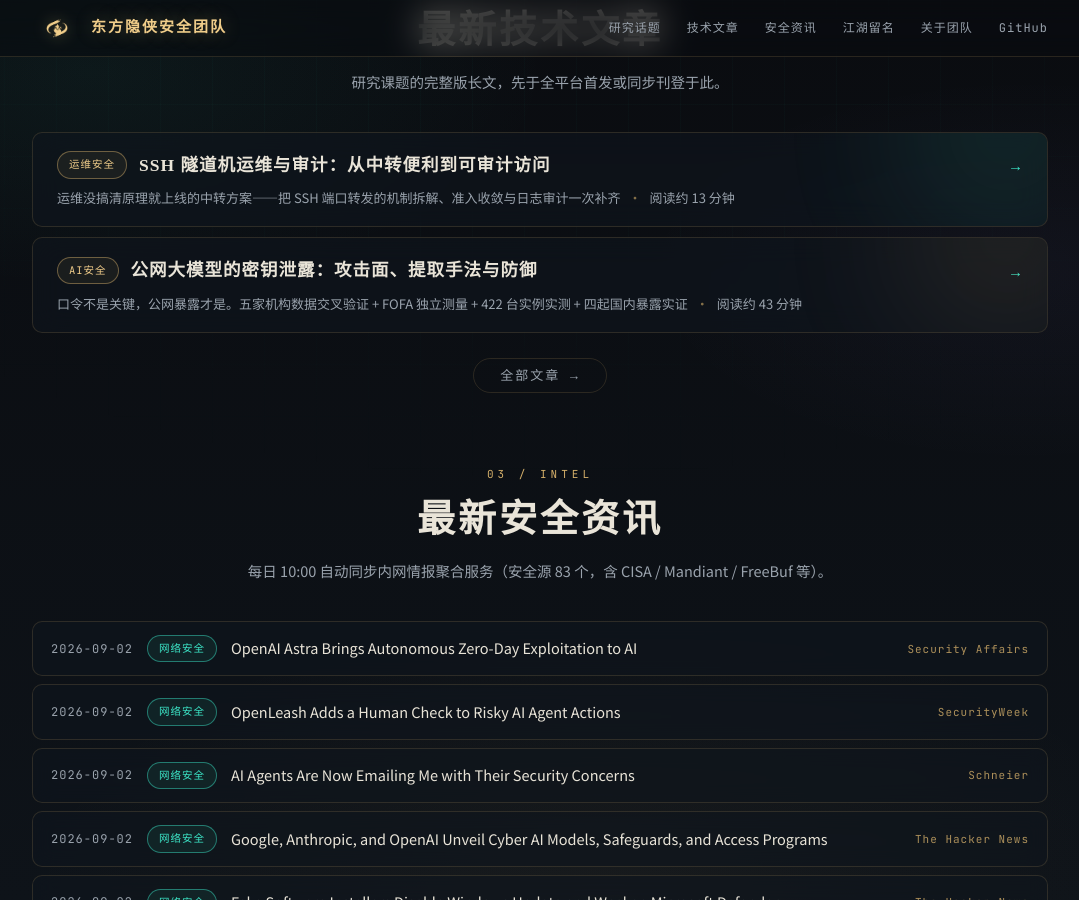
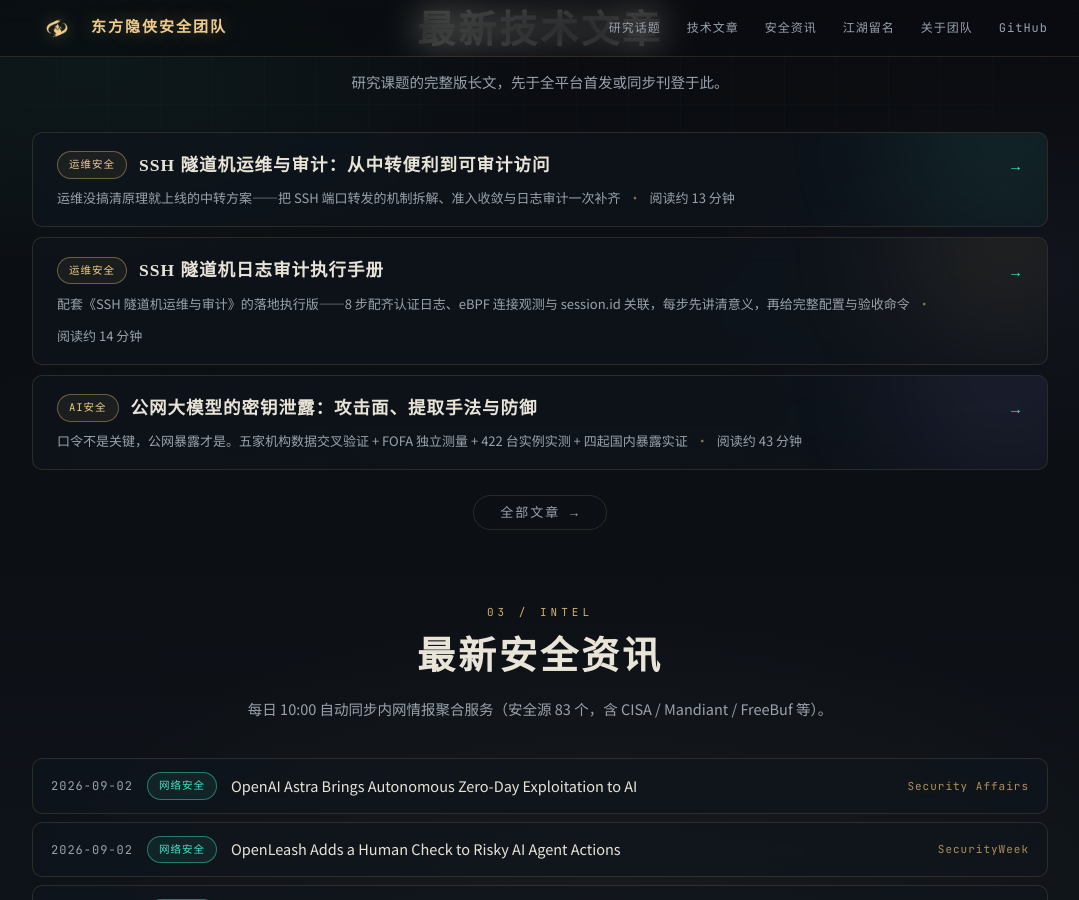
Before and after one commit to EastSword/EastSword.github.io, a Jekyll site: the page built from index.md, in a window 1280 px wide and 900 px high, scrolled down 2095 px. Shown: the whole window, without its empty margins (100-1179 px from the left). Built offline with Jekyll 4.4.1, drawn with Linux system fonts in a browser that asks for light colours; comment, search, counter and statistics services are not loaded; some of the changed lines change nothing that is shown; some of the changed text lies outside the part shown.

Commit message:
新增资料：SSH 隧道机日志审计执行手册（在线版 + docx 下载），课题页挂链接

````diff
--- /dev/null
+++ b/_articles/ssh-tunnel-audit-manual.md
@@ -0,0 +1,510 @@
+---
+layout: article
+title: "SSH 隧道机日志审计执行手册"
+subtitle: "配套《SSH 隧道机运维与审计》的落地执行版——8 步配齐认证日志、eBPF 连接观测与 session.id 关联，每步先讲清意义，再给完整配置与验收命令"
+abstract: "长文讲清楚了为什么，这本手册回答怎么落地。8 个步骤覆盖 sshd 日志与基线、Tetragon eBPF 内网连接观测、tcplife 字节数统计、事件规整脚本、systemd 常驻、Filebeat 双路采集、Ingest Pipeline 关联闭环。每一步开头说明它在证据链中的位置与缺失后果，配置与验收命令成套给出，跨小时 session.id 错配、容器重建、rsyslog 前提这些坑都有对应处理。"
+date: 2026-09-03
+updated: 2026-09-03
+reading_time: 14
+topic: ssh-tunnel-audit
+category: "运维安全"
+author: "千里"
+tags: ["运维安全", "安全审计", "检测工程", "SSH"]
+toc:
+  - id: m00
+    title: "0. 手册定位与落地顺序"
+    children: []
+  - id: m01
+    title: "1. sshd 日志配置：人侧证据"
+    children: []
+  - id: m02
+    title: "2. sshd 基线配置：控制面"
+    children: []
+  - id: m03
+    title: "3. Tetragon 连接观测：目标侧证据"
+    children:
+      - id: m03-1
+        title: "部署"
+      - id: m03-2
+        title: "加载观测策略"
+      - id: m03-3
+        title: "验证"
+  - id: m04
+    title: "4. tcplife：字节数与时长"
+    children: []
+  - id: m05
+    title: "5. 事件规整脚本"
+    children: []
+  - id: m06
+    title: "6. systemd 常驻与日志轮转"
+    children: []
+  - id: m07
+    title: "7. Filebeat 采集入库"
+    children: []
+  - id: m08
+    title: "8. session.id 关联闭环"
+    children: []
+  - id: m09
+    title: "9. 已知局限与运维要点"
+    children: []
+---
+
+这本手册是《[SSH 隧道机运维与审计：从中转便利到可审计访问](/articles/ssh-tunnel-audit/)》的落地执行版。长文回答"为什么要这么设计"，手册回答"具体怎么配、怎么验收、出问题怎么排查"。所有配置与长文保持同一基线，可以按顺序直接执行。需要离线版的话，[docx 全文在这里下载](/assets/files/ssh-tunnel-audit-manual.docx)。
+
+## 0. 手册定位与落地顺序
+{: #m00}
+
+审计要回答四个问题：谁登录、从哪登录、访问了哪些内网服务、访问规模是否异常。SSH 转发把证据天然拆成两半：认证日志证明"谁连上了跳板机"，内网目标看到的来源永远是跳板机 IP。全部 8 个步骤都在服务于把两半证据重新拼合。
+
+| 步骤 | 证据贡献 | 性质 |
+|---|---|---|
+| 第 1 步 sshd 日志配置 | 人侧证据：谁、从哪登录、认证方式、密钥指纹 | 必选 |
+| 第 2 步 sshd 基线配置 | 控制面：PermitOpen 白名单是告警判定依据，转发方向收敛 | 建议同步上线 |
+| 第 3 步 Tetragon connect | 目标侧证据：访问了哪个内网目标，进程与父进程上下文 | 必选 |
+| 第 4 步 tcplife close | 用量证据：收发字节数与连接时长 | 可后置 |
+| 第 5 步 规整脚本 | 控量与结构化，生成 flow 侧 session.id | 必选 |
+| 第 6 步 systemd 与轮转 | 常驻化、故障自愈、本地磁盘上限 | 必选 |
+| 第 7 步 Filebeat | 双路日志入 ES，dataset 分流 | 必选 |
+| 第 8 步 Ingest Pipeline | auth 侧补 session.id，关联闭环 | 必选 |
+
+落地顺序按依赖关系排，不按章节号排：
+
+1. **第 1 步先行**。改 VERBOSE 加 reload 五分钟完事，auth 侧证据从这一刻开始积累。
+2. **第 3、5、6 步一批**。Tetragon 部署 + 策略 + 规整脚本 + systemd 常驻，观测链一次拉通。验收看两点：compact 模式能看到 connect 事件、flow.json 里有规整输出。
+3. **第 7、8 步收口**。Filebeat 和 Ingest Pipeline 上线当天做一次 session.id 互查，flow 侧取一条反查 auth 能命中，闭环就算成立。
+4. **第 2 步基线**跟运维同步排期。PermitOpen 白名单没就位之前，"白名单外目标"这类告警上不了；只采集不收敛，审计系统记录的是一个不受限的全网代理。
+5. **第 4 步 tcplife** 按需手动跑，先不常驻。
+
+上线前确认三个前置条件：目标机 rsyslog 在跑（纯 journald 且没装 rsyslog 的系统，认证日志只进 journal 不落文件，Filebeat 采不到）；Docker 可用且 `/sys/kernel/btf/vmlinux` 存在（Tetragon 依赖 BTF）；ES（10.0.0.10:9200）从隧道机可达。密码过渡期给一个明确的关闭时间点，不然会一直"过渡"下去。
+
+## 1. sshd 日志配置：人侧证据
+{: #m01}
+
+这一步的意义：auth 日志是"谁登录"的唯一稳定证据源。隧道账号的 shell 是 nologin，纯端口转发登录不请求会话通道，ForceCommand 不触发，图形客户端也不执行远端命令，登录留痕只能依赖 sshd 自身的认证日志。VERBOSE 级别额外记录每次认证的密钥指纹（SHA256 摘要），密钥疑似失窃时靠它区分"同一账号换了一把钥匙"。没有这一步，session.id 关联和所有"谁"维度的查询都缺少数据基础。
+
+```
+# 日志增强
+SyslogFacility AUTHPRIV
+LogLevel VERBOSE
+```
+
+VERBOSE 够用，不要长期开 DEBUG，它会制造大量噪声并可能暴露敏感运行细节。
+
+改完执行 `sudo sshd -t` 校验语法，再 `sudo systemctl reload sshd` 生效。这两条是独立命令，reload 必须在注释之外单独执行，否则整段被 shell 当注释跳过，配置不会生效也没有任何报错。
+
+平台差异：认证日志路径 Debian 系是 `/var/log/auth.log`，RHEL 系是 `/var/log/secure`，第 7 步的 Filebeat 配置两条都覆盖了。
+
+## 2. sshd 基线配置：控制面
+{: #m02}
+
+这一步的意义：它决定审计"管什么"，是后续告警规则的判定依据来源。PermitOpen 白名单定义"哪些目标合法"，"白名单外目标"告警就是拿连接事件与这份清单比对，没有白名单告警就没有基线。AllowTcpForwarding local 封死远程转发，GatewayPorts no 防止本地转发被绑定到对外网卡，这两项决定了隧道机不会从受控中转劣化为双向暴露面。Match Group 把隧道用户与普通运维分层，日志过滤和权限审查都按这个边界来。这一步可以后于日志采集部署，但告警上线前必须补齐。
+
+把隧道用户放入独立用户组 tunnel-users，通过 Match Group 设置更严格的转发策略，普通运维登录和隧道访问就能分层管理：
+
+```
+# 日志增强，第 1 步中的配置保留
+SyslogFacility AUTHPRIV
+LogLevel VERBOSE
+
+# 全局收敛
+PermitRootLogin no
+GatewayPorts no
+AllowAgentForwarding no
+AllowStreamLocalForwarding no
+X11Forwarding no
+MaxAuthTries 3
+MaxSessions 5
+ClientAliveInterval 60
+ClientAliveCountMax 3
+LoginGraceTime 30
+
+# 过渡期保留密码认证（Core Tunnel 现状），公钥铺完后改为 no
+PasswordAuthentication yes
+KbdInteractiveAuthentication no
+
+# 隧道用户组：只给转发能力，不给 shell，目标白名单收敛
+Match Group tunnel-users
+    AllowTcpForwarding local
+    PermitTTY no
+    PermitTunnel no
+    PermitOpen 10.0.0.10:9200 10.0.0.20:3306 10.0.0.30:6379
+```
+
+验收，正向建一条白名单内隧道应成功：
+
+```
+sudo sshd -t
+sudo systemctl reload sshd
+ssh -N -L 127.0.0.1:9200:10.0.0.10:9200 alice@tunnel-host
+```
+
+反向验证白名单外目标应失败，客户端会收到 administratively prohibited 错误。改 PermitOpen 加新目标时同样走 sshd -t 加 reload。
+
+## 3. Tetragon 连接观测：目标侧证据
+{: #m03}
+
+这一步的意义：conntrack、防火墙日志这类网络侧工具只能给出五元组，结论止步于"跳板机 IP 访问了 10.0.0.10:9200"；eBPF 在内核态拿到发起连接的 PID、UID 与父进程链，才能回答"哪个 sshd 会话、哪个用户发起了这次访问"，这是 session.id 能关联的前提。选 connect 事件而不是抓包，是因为审计只需要连接元数据，CIDR 过滤在内核态完成，非内网流量零开销，日志量可控。
+
+### 部署
+{: #m03-1}
+
+```
+docker run -d --name tetragon --restart always \
+  --pid=host --cgroupns=host --privileged \
+  -v /sys/kernel/btf/vmlinux:/var/lib/tetragon/btf:ro \
+  quay.io/cilium/tetragon:v1.7.0
+```
+
+### 加载观测策略
+{: #m03-2}
+
+策略文件 `all-internal-connect.yaml`：
+
+```yaml
+apiVersion: cilium.io/v1alpha1
+kind: TracingPolicy
+metadata:
+  name: all-internal-connect
+spec:
+  kprobes:
+    - call: "tcp_v4_connect"
+      syscall: false
+      args:
+        - index: 0
+          type: "sock"
+      selectors:
+        - matchArgs:
+            - index: 0
+              operator: "DAddr"
+              values:
+                - "10.0.0.0/8"
+                - "172.16.0.0/12"
+                - "192.168.0.0/16"
+          matchActions:
+            - action: Post
+```
+
+要点：没有 matchBinaries，任何进程的内网连接都记录；没有端口限制；网段按实际 VPC 裁剪。过滤在内核态完成，非内网连接零开销。
+
+策略文件要挂载进容器才生效，而第一次部署时没挂策略目录，所以要把旧容器删掉重建，直接再跑一条 docker run 会报 container name already in use：
+
+```
+sudo mkdir -p /etc/tetragon/policies /var/log/ssh-tunnel
+sudo chmod 750 /var/log/ssh-tunnel
+# all-internal-connect.yaml 放进 /etc/tetragon/policies/ 后再执行下面两条
+docker rm -f tetragon
+docker run -d --name tetragon --restart always \
+  --pid=host --cgroupns=host --privileged \
+  -v /etc/tetragon/policies:/etc/tetragon/tetragon.tp.d:ro \
+  -v /sys/kernel/btf/vmlinux:/var/lib/tetragon/btf:ro \
+  quay.io/cilium/tetragon:v1.7.0
+```
+
+### 验证
+{: #m03-3}
+
+```
+docker exec -ti tetragon tetra getevents -o compact
+```
+
+从办公网建一条隧道并访问目标，应看到：
+
+```
+🔌 connect /usr/sbin/sshd tcp 192.168.10.5:41234 -> 10.0.0.10:9200
+```
+
+看不到事件时按顺序排查：策略文件是否在挂载目录里（宿主机 `ls /etc/tetragon/policies`），隧道是否真的建立了（`ss -tnp | grep sshd`，能看到 sshd 到内网目标的连接），目的网段是否在策略 values 内。
+
+## 4. tcplife：字节数与时长
+{: #m04}
+
+这一步的意义：第 3 步策略只挂了 tcp_v4_connect，connect 事件不含收发字节数，"过了多少流量、连了多久"拿不到。tcplife 在连接关闭时输出一条会话总结，补上用量证据，直接支撑"长连接""高流量"两类告警。缺这一步，审计能回答"谁访问了哪"，回答不了"量是否异常"。
+
+```
+# Ubuntu/Debian：apt install bpfcc-tools，工具名为 tcplife-bpfcc
+# RHEL/CentOS：dnf install bcc-tools，工具在 /usr/share/bcc/tools/
+sudo /usr/share/bcc/tools/tcplife | grep sshd
+```
+
+输出形如：
+
+```
+PID    COMM    LADDR           LPORT  RADDR           RPORT  TX_KB  RX_KB  MS
+1201   sshd    10.0.0.5        51234  10.0.0.10       9200   3.5    93.2   360012
+```
+
+TX_KB 和 RX_KB 是这条连接的收发总量，MS 是连接存续毫秒数，数据读的是内核 socket 里现成的统计，不抓包。
+
+为什么不用 Tetragon 顺手挂 tcp_close：它的 sock 参数默认只带地址和端口，收发字节数拿不到，要等上游支持或自己扩展策略，不如 bcc 现成。代价是 bcc 依赖内核头文件，内核小版本升级后要重新验证。
+
+落地节奏：connect 侧全量常驻，close 侧平时按需手动跑，字节审计做深了再考虑常驻入库。
+
+## 5. 事件规整脚本
+{: #m05}
+
+这一步的意义：Tetragon 原始输出是深层嵌套的 jsonl，单事件体积大、字段藏得深，直接入 ES 既难查询又撑索引。规整脚本承担三件事：把字段摊平为 ECS 风格路径（user.name、destination.ip、session.id），查询和告警规则才能直接引用；同五元组 10 秒窗口聚合，高频重连压缩成一条 flow_summary，控制日志量；按公式生成 flow 侧 session.id，为第 8 步的关联准备数据。
+
+脚本里有两个关键实现。sshd 的转发连接由无特权子进程发起，auth 日志里的 PID 是它的父进程（[priv] 监控进程），session_id 取父进程 PID 才能对上 auth 侧。Tetragon 的 kprobe 参数按类型包装，sock 类型在 args[0].sock_arg 下，直接取 args[0] 的字段会静默拿到空值。
+
+写入 `/usr/local/bin/tunnel_flow_filter.py` 并 `chmod +x`：
+
+```python
+#!/usr/bin/env python3
+# 输入：tetra getevents -o json 行；输出：规整后的嵌套 JSON 行
+# 规则：不限进程、不限端口；只保留内网网段目标；同五元组 10 秒窗口聚合
+# session_id = sha1(host|user|sshd父进程PID|小时桶) 的 base64，与 auth 侧 Ingest Pipeline 同公式
+import json, sys, time, ipaddress, hashlib, base64
+from collections import defaultdict
+
+INTERNAL_NETS = [ipaddress.ip_network(x) for x in ["10.0.0.0/8", "172.16.0.0/12", "192.168.0.0/16"]]
+WINDOW = 10
+bucket = defaultdict(lambda: {"count": 0, "first": None, "last": None})
+
+def is_internal(ip):
+    try:
+        return any(ipaddress.ip_address(ip) in n for n in INTERNAL_NETS)
+    except (ValueError, TypeError):
+        return False
+
+def get_user(proc):
+    # Tetragon 各版本用户名字段位置不同：老版本在 process.user，新版本在 process.credentials.user
+    cred = proc.get("credentials") or {}
+    for v in (proc.get("user_name"), proc.get("user"), cred.get("user")):
+        if isinstance(v, str) and v:
+            return v
+    return "unknown"
+
+def session_id(host, user, pid, ts):
+    # sha1 后取 base64：对齐 ES fingerprint 处理器的输出格式（base64 而非 hex）
+    raw = f"{host}|{user}|{pid}|{int(ts)//3600}"
+    return base64.b64encode(hashlib.sha1(raw.encode()).digest()).decode()
+
+def flush(now):
+    for k in list(bucket):
+        v = bucket[k]
+        if v["last"] and now - v["last"] >= WINDOW:
+            comm, host, user, pid, session_pid, saddr, dst_ip, dst_port = k
+            out = {
+                "@timestamp": time.strftime("%Y-%m-%dT%H:%M:%SZ", time.gmtime(v["last"])),
+                "event": {"dataset": "ssh_tunnel.flow", "action": "flow_summary", "count": int(v["count"])},
+                "host": {"name": host},
+                "user": {"name": user},
+                "process": {"pid": int(pid), "name": comm},
+                "source": {"ip": saddr},          # 隧道机出向地址；用户真实来源在 sshd.auth 侧
+                "destination": {"ip": dst_ip, "port": int(dst_port)},
+                "network": {"transport": "tcp"},
+                "session": {"id": session_id(host, user, session_pid, v["first"])},
+                "attribution": {
+                    "kind": "sshd_session" if comm == "sshd" else "host_process",
+                    "confidence": "high" if comm == "sshd" else "medium",
+                },
+            }
+            print(json.dumps(out, ensure_ascii=False), flush=True)
+            del bucket[k]
+
+for line in sys.stdin:
+    now = time.time()
+    flush(now)
+    try:
+        e = json.loads(line)
+    except Exception:
+        continue
+    pk = (e.get("event") or {}).get("process_kprobe")
+    if not pk or pk.get("function_name") != "tcp_v4_connect":
+        continue
+    proc = pk.get("process") or {}
+    args = pk.get("args") or []
+    # Tetragon 的 kprobe 参数按类型包装，sock 类型在 args[0].sock_arg 下
+    sock = (args[0].get("sock_arg") or {}) if args else {}
+    dst_ip, dst_port = sock.get("daddr"), int(sock.get("dport") or 0)
+    if not is_internal(dst_ip) or not dst_port:
+        continue
+    comm = (proc.get("binary") or "unknown").rsplit("/", 1)[-1]
+    pid = proc.get("pid") or 0
+    # sshd 的转发连接由无特权子进程发起，auth 日志里的 PID 是它的父进程（[priv] 监控进程），
+    # session_id 必须用父进程 PID，才能和 sshd.auth 侧公式对上
+    session_pid = ((proc.get("parent") or {}).get("pid") or pid) if comm == "sshd" else pid
+    key = (
+        comm,
+        e.get("node_name") or "tunnel-host",
+        get_user(proc),
+        pid,
+        session_pid,
+        sock.get("saddr") or "unknown",
+        dst_ip, dst_port,
+    )
+    bucket[key]["count"] += 1
+    bucket[key]["first"] = bucket[key]["first"] or now
+    bucket[key]["last"] = now
+```
+
+手动验证：`docker exec tetragon tetra getevents -o json | /usr/local/bin/tunnel_flow_filter.py`，建一条隧道访问内网目标，应输出一条含 session.id 的 flow_summary。
+
+## 6. systemd 常驻与日志轮转
+{: #m06}
+
+这一步的意义：docker exec 管道不是开机自启的，宿主机重启后观测静默中断，而审计最怕的就是"以为在记、其实没记"。systemd 托管提供常驻与自愈，容器重启导致管道断开时，Restart=always 在 3 秒内重新拉起。logrotate 限定本地磁盘上限，daily 滚动保留 14 天并压缩，防止 flow.json 无限增长先于 ES 把宿主机磁盘吃满。选 copytruncate 是为了不让轮转改名后 systemd 仍写旧文件句柄。
+
+`/etc/systemd/system/ssh-tunnel-flow.service`：
+
+```
+[Unit]
+Description=Tetragon events -> normalize -> flow.json
+After=docker.service
+Requires=docker.service
+
+[Service]
+Type=simple
+ExecStart=/bin/bash -lc 'docker exec tetragon tetra getevents -o json | /usr/local/bin/tunnel_flow_filter.py >> /var/log/ssh-tunnel/flow.json'
+Restart=always
+RestartSec=3
+
+[Install]
+WantedBy=multi-user.target
+```
+
+`/etc/logrotate.d/ssh-tunnel-flow`：
+
+```
+/var/log/ssh-tunnel/flow.json {
+    daily
+    rotate 14
+    missingok
+    notifempty
+    copytruncate
+    compress
+    delaycompress
+}
+```
+
+启动：`sudo systemctl daemon-reload && sudo systemctl enable --now ssh-tunnel-flow`。验收：`systemctl status ssh-tunnel-flow` 显示 active (running)，`tail -f /var/log/ssh-tunnel/flow.json` 有输出。
+
+## 7. Filebeat 采集入库
+{: #m07}
+
+这一步的意义：这是日志离开宿主机的一步，也是两类证据汇合的前置。两条输入对应两类证据：认证日志（谁登录）经 grok 解析为结构化字段，连接日志（去了哪）本身是 JSON，走 ndjson 直接解析。event.dataset 把两条流分开，后续才能对不同索引做不同的字段解析、保留周期和告警查询。没有这一步，前六步的产出只是宿主机本地文件，谈不上集中检索。
+
+`/etc/filebeat/filebeat.yml`：
+
+```yaml
+filebeat.inputs:
+  # 谁登录：SSH 认证日志
+  - type: filestream
+    id: sshd-auth-log
+    enabled: true
+    paths:
+      - /var/log/auth.log
+      - /var/log/secure
+    fields:
+      event.dataset: sshd.auth
+      service.name: sshd
+      tunnel.role: tunnel_host
+    fields_under_root: true
+    processors:
+      - grok:
+          match:
+            message:
+              - "sshd\\[%{INT:process.pid}\\]: %{WORD:auth_result} %{WORD:auth_method} for (invalid user )?%{USER:user.name} from %{IP:source.ip} port %{INT:source.port}"
+          ignore_missing: true
+          ignore_failure: true
+      - rename:
+          fields:
+            - from: "auth_result"
+              to: "event.outcome"
+          ignore_missing: true
+          ignore_failure: true
+
+  # 去了哪：内网连接日志（规整脚本输出）
+  - type: filestream
+    id: ssh-tunnel-flow
+    enabled: true
+    paths:
+      - /var/log/ssh-tunnel/flow*.json
+    parsers:
+      - ndjson:
+          target: ""
+          add_error_key: true
+    fields:
+      tunnel.role: tunnel_host
+    fields_under_root: true
+
+processors:
+  - add_host_metadata: ~
+  - drop_fields:
+      fields: ["agent.ephemeral_id", "ecs.version", "input.type", "log.offset"]
+      ignore_missing: true
+
+output.elasticsearch:
+  hosts: ["http://10.0.0.10:9200"]
+  index: "%{[event.dataset]}-%{+yyyy.MM.dd}"
+  pipeline: "ssh-auth-session-id"
+
+setup.template.enabled: false
+setup.ilm.enabled: false
+```
+
+执行 `sudo systemctl restart filebeat && sudo filebeat test output`，产出两个索引族：sshd.auth-YYYY.MM.DD 与 ssh_tunnel.flow-YYYY.MM.DD。
+
+三个细节要留意。第一，认证日志的路径 Debian 系是 `/var/log/auth.log`、RHEL 系是 `/var/log/secure`，上面两条都写了；但纯 journald 且没装 rsyslog 的系统，认证日志只进 journal 不落文件，filestream 一行都采不到，先确认 rsyslog 在跑。第二，grok 里 event.outcome 的值是 Accepted/Failed 字面量，不是 ECS 标准的 success/failure，查询和告警按字面值写就行，要严格对齐 ECS 可以在 Ingest Pipeline 里补一段映射。第三，setup.ilm.enabled 关掉之后 ES 侧没有自动清理，本地有 logrotate 14 天兜底，ES 侧要么补索引模板和 ILM，要么加个定时任务删过期索引，比如 `curl -XDELETE "http://10.0.0.10:9200/sshd.auth-2026.07.*"` 这样按月清。
+
+## 8. session.id 关联闭环
+{: #m08}
+
+这一步的意义：这是整个方案的闭环动作。flow 侧的 session.id 已由规整脚本算好，auth 侧要用同一公式在写入 ES 时补上，两边才能互查，"谁登录"与"访问了哪些内网目标"才算拼到同一会话。缺这一步，两类索引各自完整，但只能按用户名加时间窗模糊对齐，人证与行为证据仍是断的。实现上用 Ingest Pipeline：脚本拼出原始串，fingerprint 处理器做 SHA-1，避开在 painless 里直接调 MessageDigest 的白名单问题。
+
+```json
+PUT _ingest/pipeline/ssh-auth-session-id
+{
+  "processors": [
+    {
+      "script": {
+        "if": "ctx.event?.dataset == 'sshd.auth' && ctx.user?.name != null && ctx.process?.pid != null && ctx.host?.name != null",
+        "lang": "painless",
+        "source": "long hour = Instant.parse(ctx['@timestamp']).getEpochSecond() / 3600; ctx.session_raw = ctx.host.name + '|' + ctx.user.name + '|' + ctx.process.pid + '|' + hour;"
+      }
+    },
+    {
+      "fingerprint": {
+        "if": "ctx.session_raw != null",
+        "fields": ["session_raw"],
+        "target_field": "session.id",
+        "method": "SHA-1"
+      }
+    },
+    { "remove": { "field": "session_raw", "ignore_missing": true } }
+  ]
+}
+```
+
+两个对齐细节。fingerprint 的输出是 base64 编码，不是常见的 hexdigest，所以规整脚本里 session_id 函数也返回 base64，两边格式才一致。公式里的 host，flow 侧来自 Tetragon 的 node_name，auth 侧来自 Filebeat 的 host.name，确认两边是同一个主机名（短名或 FQDN 要一致），不一致就统一改。
+
+flow 事件同样会经过这条管道，脚本开头的 dataset 判断会直接跳过它们，不受影响。
+
+验证闭环，先从 flow 侧任取一条：
+
+```
+GET ssh_tunnel.flow-*/_search
+{ "size": 1, "query": { "exists": { "field": "session.id" } } }
+```
+
+拿返回的 session.id 反查 auth 侧：
+
+```
+GET sshd.auth-*/_search
+{ "query": { "match_phrase": { "session.id": "替换成上一步拿到的值" } } }
+```
+
+能互相查到，"谁登录"和"访问了哪些内网目标"就真正拼到同一个会话上了。
+
+## 9. 已知局限与运维要点
+{: #m09}
+
+**跨小时边界的 session.id 错配**。公式按小时分桶，登录与首条连接跨小时边界时（例如 12:59 登录、13:01 首连），两侧小时桶不同，session.id 对不上。排查查不到关联时先看时间是否跨整点，查询时对相邻小时桶再做一次兜底，或者接受这个精度损失。
+
+**服务重启丢聚合窗口**。规整脚本的聚合窗口在内存里，服务重启会丢掉最后 10 秒内还没落盘的聚合结果，重启挑低峰做。丢了也能补救，Tetragon 默认把原始事件导出到容器 stdout，`docker logs tetragon` 可以回放核对。
+
+**bcc 依赖内核头文件**。tcplife 这类 bcc 工具在内核小版本升级后可能失效，升级后重新跑一次验证。
+
+**告警对 close 侧数据的依赖**。"长连接"和"高流量"两类告警依赖 tcplife 的输出，第 4 步没常驻之前这两条告警不上线。
+
+**密码过渡期**。PasswordAuthentication yes 是给 Core Tunnel 存量账号的过渡配置，公钥铺完后改为 no 并 reload，给这个动作一个明确的截止时间。
--- a/_topics/ssh-tunnel-audit.md
+++ b/_topics/ssh-tunnel-audit.md
@@ -13,6 +13,10 @@
     form: 完整版长文（8 章）
     url: /articles/ssh-tunnel-audit/
     note: 在线阅读完整版
+  - platform: 官网
+    form: 配套执行手册（8 步落地版）
+    url: /articles/ssh-tunnel-audit-manual/
+    note: 每步讲清证据链意义，配置与验收成套，附 docx 下载
 assets:
   - name: sshd 基线配置与账号开通脚本
     desc: Match Group tunnel-users + PermitOpen 白名单、authorized_keys 逐用户 restrict,port-forwarding、账号开通脚本（含 pam_shells 边角检查），可直接套用
@@ -20,6 +24,9 @@
   - name: Tetragon 观测策略与规整脚本
     desc: all-internal-connect.yaml（DAddr CIDR 内核态过滤，不限进程不限端口）、tunnel_flow_filter.py（10 秒窗口聚合 + session.id 同公式生成）、Filebeat 双路采集配置
     location: 文章第 6 章，已随长文上线
+  - name: 日志审计执行手册 docx
+    desc: 手册离线版，含修订记录与每步意义说明，适合打印与内网分发
+    location: 手册页内下载 /assets/files/ssh-tunnel-audit-manual.docx
 research_notes: SSH隧道机运维与审计技术研究报告.html
 ---
 
````
Also changed, not shown: 1 other file.
